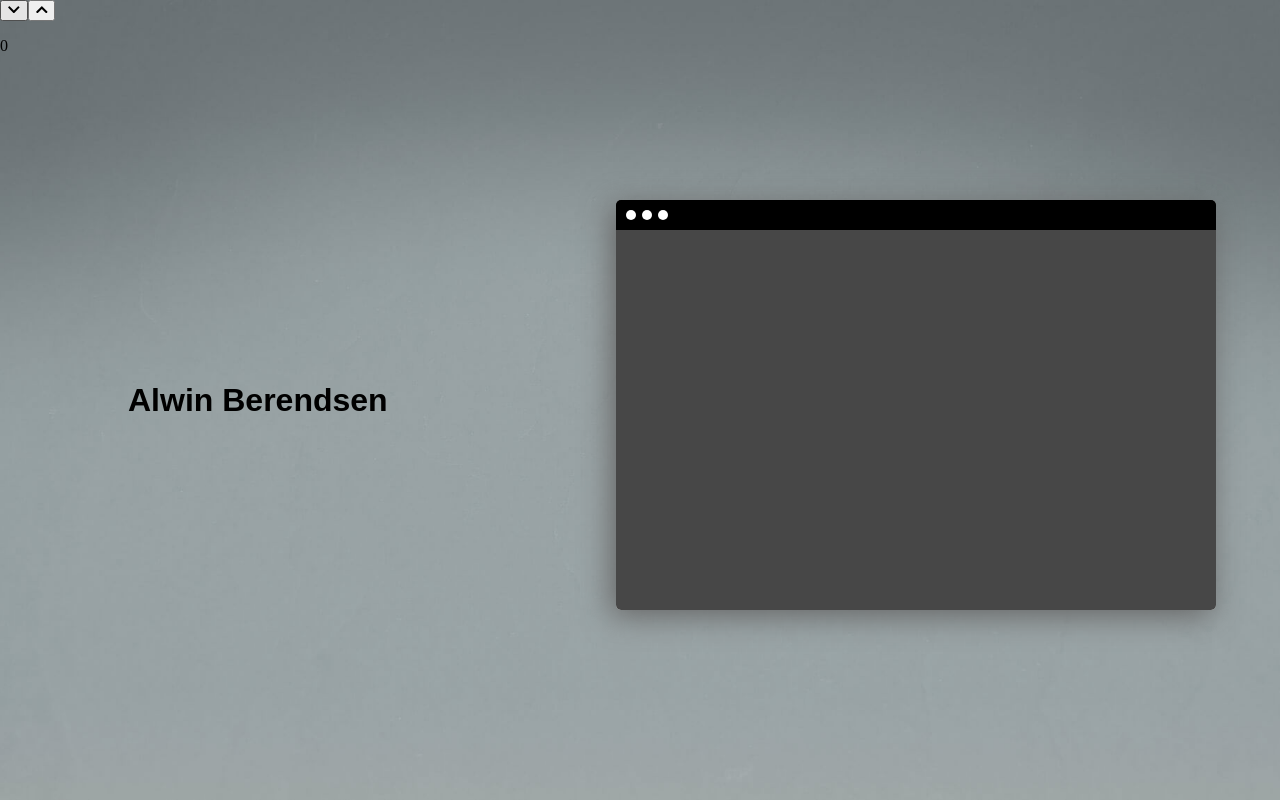
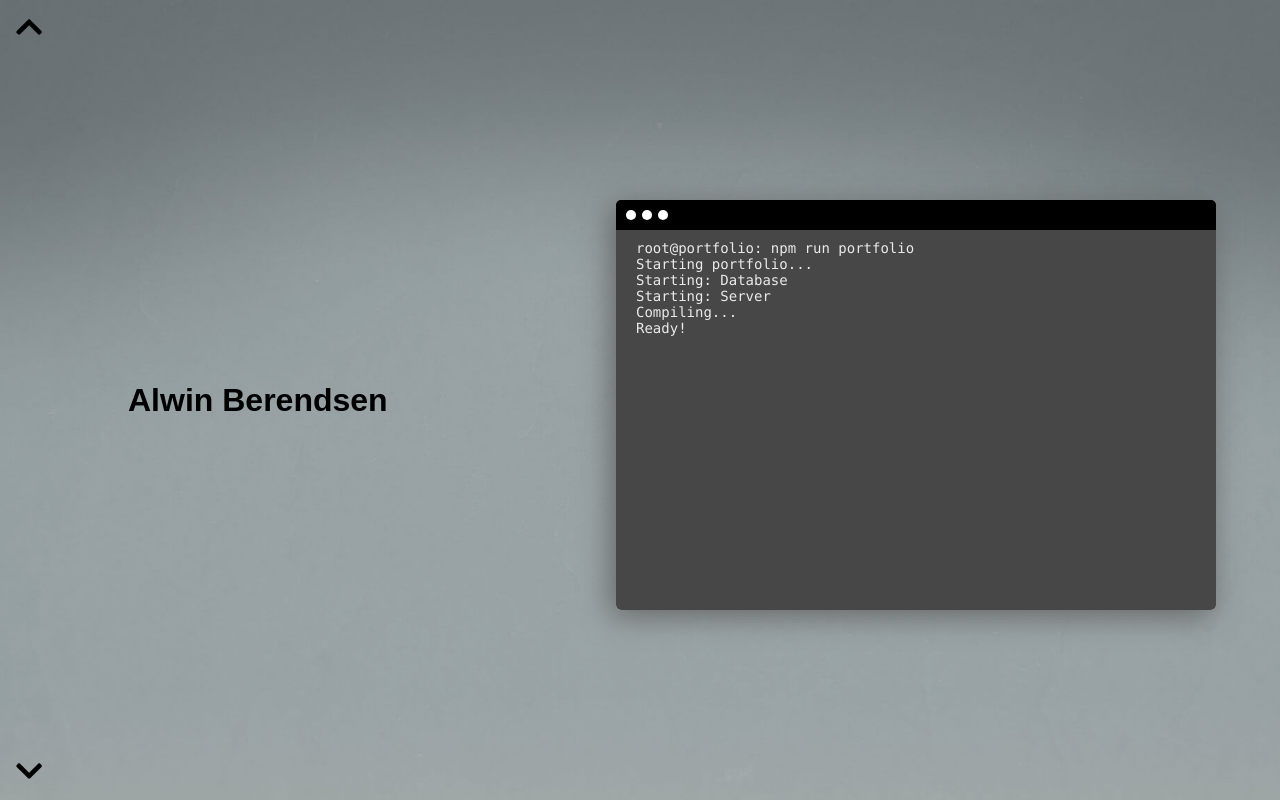
Before and after one commit to alwinberendsen/portfolio, a Vue app: page / in a window 1280 px wide. Shown: the top 800 px of the page. Built offline with nearby package versions, Linux system fonts and the light colour scheme.

Commit message:
Added smooth scroll and new code text

```diff
--- a/src/App.vue
+++ b/src/App.vue
@@ -3,12 +3,11 @@
     <div class="navigation_arrows">
       <button class="next" v-on:click="indexUp"><font-awesome-icon icon="chevron-down" /></button>
       <button class="prev" v-on:click="indexDown"><font-awesome-icon icon="chevron-up" /></button>
-      <p>{{indexNumber}}</p>
     </div>
     <home id="home"></home>
     <front-end id="front-end"></front-end>
     <back-end id="back-end"></back-end>
-    <databases id="databases"></databases>
+    <i-a id="ia"></i-a>
     <editor :code="codeText"></editor>
   </div>
 </template>
@@ -19,7 +18,7 @@ import Vue from 'vue'
 import Home from './components/Home.vue';
 import FrontEnd from './components/FrontEndDevelopment.vue';
 import BackEnd from './components/BackEndDevelopment.vue';
-import Databases from './components/Databases.vue';
+import IA from './components/IndustrialAutomation.vue';
 import editor from './components/Editor.vue';
 
 // FontAwesome import
@@ -39,14 +38,14 @@ export default {
     return {
       codeText: '',
       indexNumber: 0,
-      maxIndex: 5,
+      maxIndex: 3,
     }
   },
   components: {
     Home,
     FrontEnd,
     BackEnd,
-    Databases,
+    IA,
     editor
   },
   methods: {
@@ -63,33 +62,39 @@ export default {
       }else{
         this.indexNumber = 0;
       }
+    },
+    checkPosition: function (index) {
+      switch (index){
+        case 0:
+          document.getElementById('home').scrollIntoView({ block: 'end',  behavior: 'smooth' });
+          this.codeText = 'root@portfolio: <span class="command">npm run portfolio</span> <br> Starting portfolio... <br> Starting: Database <br> Starting: Server <br> Compiling... <br> Ready!'
+          break;
+        case 1:
+          document.getElementById('front-end').scrollIntoView({ block: 'end',  behavior: 'smooth' });
+          this.codeText = '/* General Front end skills */ <br><br> .front-end{<br>&nbsp;&nbsp;styling: CSS, SASS, Less; <br>&nbsp;&nbsp;structure: HTML5, Jade; <br>&nbsp;&nbsp;frameworks: Bootstrap; <br>} <br><br> //Front end scripting skills <br><br> function mySkills(){ <br> &nbsp;&nbsp;var codeLanguages = {<br> &nbsp;&nbsp;&nbsp;general: ["Javascript", "JQuery", "JSON"], <br> &nbsp;&nbsp;&nbsp;frameworks: ["VueJS", "NodeJS"]<br>&nbsp;&nbsp;} <br> &nbsp;&nbsp;return codeLanguages; <br>}'
+          break;
+        case 2:
+          document.getElementById('back-end').scrollIntoView({ block: 'end',  behavior: 'smooth' });
+          this.codeText = '/* Back end skills */ <br><br> SELECT * FROM Skills WHERE Type = BackEnd <br><br> Query Result: <br><br> Name &nbsp;&nbsp;&nbsp;&nbsp;&nbsp; Type <br> PHP &nbsp;&nbsp;&nbsp;&nbsp;&nbsp;&nbsp; Code Language <br> MySQL &nbsp;&nbsp;&nbsp;&nbsp; Database Language <br> C &nbsp;&nbsp;&nbsp;&nbsp;&nbsp;&nbsp;&nbsp;&nbsp; Code Language <br> VBS &nbsp;&nbsp;&nbsp;&nbsp;&nbsp;&nbsp; Code Language <br> Wordpress &nbsp;CMS'
+          break;
+        case 3:
+          document.getElementById('ia').scrollIntoView({ block: 'end',  behavior: 'smooth' });
+          this.codeText = 'Sub IA_Skills(ByVal type) <br><br> Dim Skill <br><br> If (type = "PLC") Then <br> &nbsp;&nbsp;Set Skill = "Step 7" <br> &nbsp;&nbsp;Set Skill =  "TIA Portal" <br> End If <br><br> If (type = "SCADA") Then <br> &nbsp;&nbsp;Set Skill = "WinCC Classic" <br> &nbsp;&nbsp;Set Skill = "WinCC TIA Portal" <br> End If <br><br> If (type = "IIOT") Then <br> &nbsp;&nbsp;Set Skill = "Node Red"<br> End If <br><br> End Sub'
+          break;
+      }
     }
   },
   watch: {
     indexNumber: function (newIndex) {
-      switch (newIndex){
-        case 0:
-          document.getElementById('home').scrollIntoView();
-          this.codeText = 'root@portfolio: <span class="command">npm run portfolio</span> <br> Starting portfolio... <br> Starting: Database <br> Starting: Server <br> Compiling... <br> Ready!'
-          break;
-        case 1:
-          document.getElementById('front-end').scrollIntoView();
-          this.codeText = 'root@portfolio: npm run front-end <br> Starting portfolio... <br> Starting: Database <br> Starting: Server <br> Compiling... <br> Ready!'
-          break;
-        case 2:
-          document.getElementById('back-end').scrollIntoView();
-          break;
-        case 3:
-          document.getElementById('databases').scrollIntoView();
-          break;
-        case 4:
-
-          break;
-        case 5:
-
-          break;
-      }
+      this.checkPosition(newIndex);
+      localStorage.indexNumber = newIndex;
     }
+  },
+  mounted() {
+    if (localStorage.indexNumber) {
+      this.indexNumber = localStorage.indexNumber;
+    }
+    this.checkPosition(this.indexNumber);
   }
 }
 </script>
@@ -112,6 +117,22 @@ export default {
     }
     .navigation_arrows{
       position: fixed;
+      .next{
+        position: fixed;
+        bottom: 10px;
+        left: 10px;
+        font-size: 30px;
+        background: none;
+        border: none;
+      }
+      .prev{
+        position: fixed;
+        top: 10px;
+        left: 10px;
+        font-size: 30px;
+        background: none;
+        border: none;
+      }
     }
   }
 </style>
--- a/src/components/Databases.vue
+++ /dev/null
@@ -1,32 +0,0 @@
-<template>
-    <div class="part_databases">
-        <div class="text_content">
-            <h1>Database Development</h1>
-        </div>
-    </div>
-</template>
-
-<script>
-    export default {
-        name: "Databases"
-    }
-</script>
-
-<style scoped lang="scss">
-    .part_databases{
-        min-height: 100vh;
-        min-width: 100%;
-        // Center elements
-        display: flex;
-        flex-flow: row;
-        align-items: center;
-        vertical-align: center;
-
-        // Text content
-        .text_content{
-            max-width: 400px;
-            width: 100%;
-            margin: 0px 10%;
-        }
-    }
-</style>
--- a/src/components/Editor.vue
+++ b/src/components/Editor.vue
@@ -23,7 +23,7 @@
                 document.getElementById('code').innerHTML = '';
                 var Typed = new typed('.type_code', {
                     strings: [newCode],
-                    typeSpeed: 30,
+                    typeSpeed: 10,
                     showCursor: false,
                     contentType: 'html'
                 });
@@ -32,7 +32,7 @@
         mounted() {
             var Typed = new typed('.type_code', {
                 strings: [this.code],
-                typeSpeed: 30,
+                typeSpeed: 10,
                 showCursor: false,
                 contentType: 'html'
             });
--- a/src/components/IndustrialAutomation.vue
+++ b/src/components/IndustrialAutomation.vue
@@ -1,5 +1,9 @@
 <template>
-
+    <div class="part_IA">
+        <div class="text_content">
+            <h1>Industrial Automation</h1>
+        </div>
+    </div>
 </template>
 
 <script>
@@ -8,6 +12,22 @@
     }
 </script>
 
-<style scoped>
+<style scoped lang="scss">
+    .part_IA{
+        background: aqua;
+        min-height: 100vh;
+        min-width: 100%;
+        // Center elements
+        display: flex;
+        flex-flow: row;
+        align-items: center;
+        vertical-align: center;
 
+        // Text content
+        .text_content{
+            max-width: 400px;
+            width: 100%;
+            margin: 0px 10%;
+        }
+    }
 </style>
```
Also changed, not shown: src/components/IIOT.vue (deleted, +0 -13 lines).
